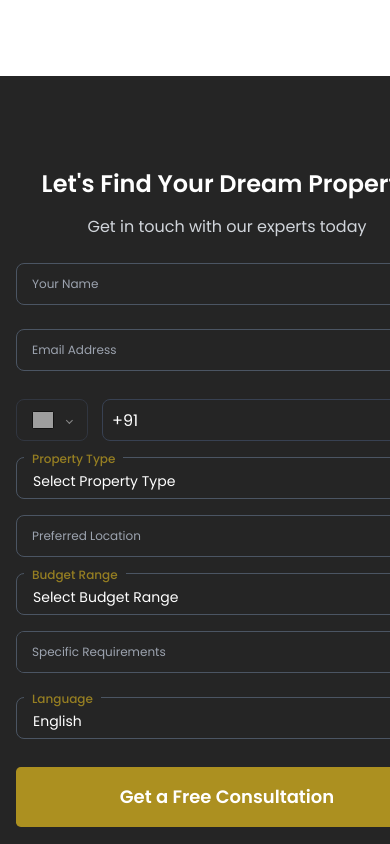
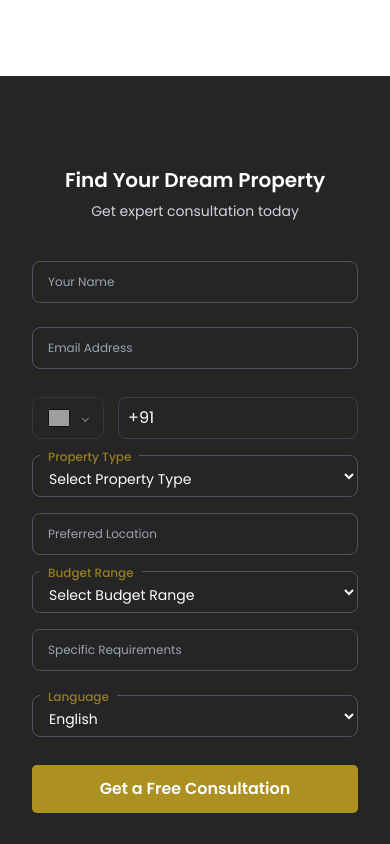
Before and after one commit to RAVI08RR/realstatemarketing, a Next.js app: page / in a window 390 px wide. Shown: the part 6840-7684 px from the top of the page. Built offline with nearby package versions, Linux system fonts and the light colour scheme; grey boxes are pictures that could not be loaded.

Commit message:
api updated on contact form

```diff
--- a/src/app/components/ContactForm.js
+++ b/src/app/components/ContactForm.js
@@ -86,39 +86,16 @@ export default function ContactForm() {
     }
   };
 
-  return (
-    <section className="relative min-h-screen flex items-center overflow-hidden" id='contact-us'>
-      {/* Background Image */}
-      <div className="absolute inset-0">
-        <div className="w-full h-full bg-[#252525] to-transparent relative">
-          {/* City background simulation */}
-          <div className="absolute right-0 top-0 w-1/2 h-full bg-contact-us">
-            {/* Simple city skyline simulation */}
-
-          </div>
-        </div>
-      </div>
-
-      {/* Content */}
-      <div className="relative z-10 container mx-auto w-full px-4 sm:px-6 lg:px-8 py-8 lg:py-0">
-        <div className="grid lg:grid-cols-2 gap-12 items-center">
-          {/* Left Side - Form */}
-          <div className="w-full max-w-[33rem] mx-auto lg:mx-0">
-            <h2 className="text-2xl sm:text-3xl lg:text-[28px] font-[600] text-white text-center mb-4 leading-tight">
-              Let&apos;s Find Your Dream Property
-            </h2>
-            <p className="text-gray-300 mb-6 lg:mb-8 text-base lg:text-lg text-center">
-              Get in touch with our experts today
-            </p>
-
-            <form onSubmit={handleSubmit} className="space-y-3 sm:space-y-4 contact-form">
+  // Form component for reusability
+  const FormComponent = ({ isMobile = false }) => (
+    <form onSubmit={handleSubmit} className={`space-y-3 sm:space-y-4 contact-form ${isMobile ? 'mobile-form' : ''}`}>
       {submitStatus.message && (
         <div className={`p-3 rounded-lg mb-4 ${submitStatus.success ? 'bg-green-100 text-green-800' : 'bg-red-100 text-red-800'}`}>
           {submitStatus.message}
         </div>
       )}
 
-              <div className="grid grid-cols-1 lg:grid-cols-2 gap-3 lg:gap-4">
+      <div className={`grid ${isMobile ? 'grid-cols-1 gap-3' : 'grid-cols-1 lg:grid-cols-2 gap-3 lg:gap-4'}`}>
         <div className="floating-input dark">
           <input
             type="text"
@@ -152,7 +129,7 @@ export default function ContactForm() {
           international
           countryCallingCodeEditable={false}
           className="phone-input-contact"
-                  inputClassName="w-full px-4 py-4 bg-gray-800 border-2 border-gray-600 rounded-xl text-white placeholder-gray-400 focus:border-amber-500 focus:outline-none text-sm"
+          inputClassName={`w-full px-4 ${isMobile ? 'py-3' : 'py-4'} bg-gray-800 border-2 border-gray-600 rounded-xl text-white placeholder-gray-400 focus:border-amber-500 focus:outline-none text-sm`}
           required
         />
       </div>
@@ -203,7 +180,7 @@ export default function ContactForm() {
         <textarea
           name="requirements"
           placeholder=" "
-                  rows="3"
+          rows={isMobile ? "2" : "3"}
           value={formData.requirements}
           onChange={handleChange}
           className="resize-none"
@@ -227,11 +204,59 @@ export default function ContactForm() {
       <button
         type="submit"
         disabled={isSubmitting}
-                className={`w-full bg-[#AC9020] text-white py-4 px-6 rounded-lg font-semibold hover:bg-amber-700 transition-colors duration-300 text-lg ${isSubmitting ? 'opacity-70 cursor-not-allowed' : ''}`}
+        className={`w-full bg-[#AC9020] text-white ${isMobile ? 'py-3 px-4' : 'py-4 px-6'} rounded-lg font-semibold hover:bg-amber-700 transition-colors duration-300 ${isMobile ? 'text-base' : 'text-lg'} ${isSubmitting ? 'opacity-70 cursor-not-allowed' : ''}`}
       >
         {isSubmitting ? 'Submitting...' : 'Get a Free Consultation'}
       </button>
     </form>
+  );
+
+  return (
+    <section className="relative min-h-screen flex items-center overflow-hidden" id='contact-us'>
+      {/* Background Image */}
+      <div className="absolute inset-0">
+        <div className="w-full h-full bg-[#252525] to-transparent relative">
+          {/* City background simulation */}
+          <div className="absolute right-0 top-0 w-1/2 h-full bg-contact-us">
+            {/* Simple city skyline simulation */}
+
+          </div>
+        </div>
+      </div>
+
+      {/* Mobile Layout - Visible only on mobile */}
+      <div className="lg:hidden relative z-10 w-full px-4 py-6">
+        <div className="max-w-md mx-auto">
+          {/* Mobile Header */}
+          <div className="text-center mb-6">
+            <h2 className="text-xl font-[600] text-white mb-2 leading-tight">
+              Find Your Dream Property
+            </h2>
+            <p className="text-gray-300 text-sm">
+              Get expert consultation today
+            </p>
+          </div>
+
+          {/* Mobile Form */}
+          <div className="bg-[#252525] rounded-2xl p-4 ">
+            <FormComponent isMobile={true} />
+          </div>
+        </div>
+      </div>
+
+      {/* Desktop Layout - Hidden on mobile */}
+      <div className="hidden lg:block relative z-10 container mx-auto w-full px-4 sm:px-6 lg:px-8 py-8 lg:py-0">
+        <div className="grid lg:grid-cols-2 gap-12 items-center">
+          {/* Left Side - Form */}
+          <div className="w-full max-w-[33rem] mx-auto lg:mx-0">
+            <h2 className="text-2xl sm:text-3xl lg:text-[28px] font-[600] text-white text-center mb-4 leading-tight">
+              Let&apos;s Find Your Dream Property
+            </h2>
+            <p className="text-gray-300 mb-6 lg:mb-8 text-base lg:text-lg text-center">
+              Get in touch with our experts today
+            </p>
+
+            <FormComponent isMobile={false} />
           </div>
 
           {/* Right Side - Image Space */}
```
Lines whose indentation alone changed are shown as unchanged.
